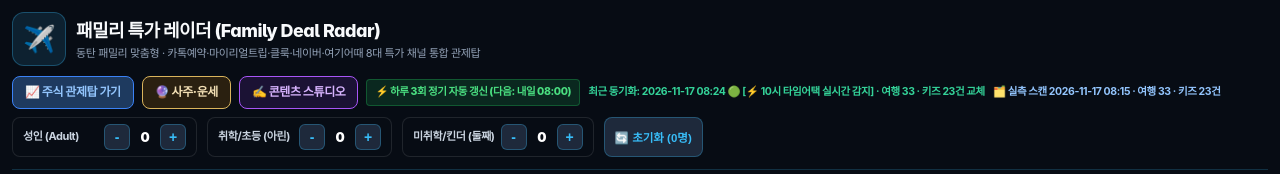
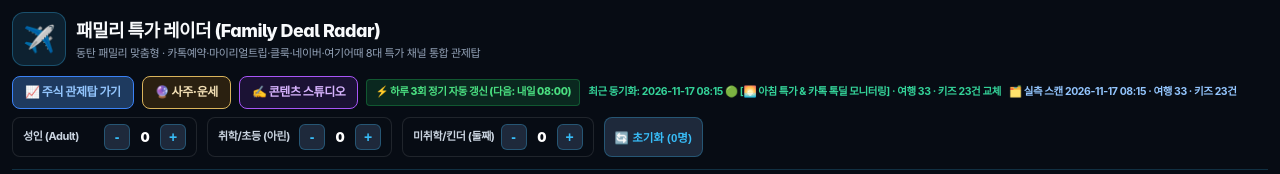
Before and after one commit to hwen21c-tech/stock-dashboard, a plain HTML site: page deals.html in a window 1280 px wide. Shown: the top 174 px of the page. Drawn offline with Linux system fonts and the light colour scheme; a web font is replaced by a local one.

Commit message:
chore(deals): 정기 스캔 동기화 2026-11-17 08:15 (동기화 뱃지 슬롯 표기 정정)

```diff
--- a/deals.html
+++ b/deals.html
@@ -754,7 +754,7 @@
       </a>
       <div id="dealsSyncWrap" style="display: flex; align-items: center; gap: 8px;">
         <span id="dealsSyncBadge" style="font-size: 10.5px; font-weight: 800; color: #4ade80; background: rgba(34,197,94,0.15); border: 1px solid rgba(34,197,94,0.3); padding: 4px 8px; border-radius: 4px;">⚡ 하루 3회 정기 자동 갱신 (다음: 내일 08:00)</span>
-        <span id="dealsLastSync" style="font-size: 10.5px; color: #34d399; font-weight:700;">최근 동기화: 2026-11-17 08:24 🟢 [⚡ 10시 타임어택 실시간 감지] · 여행 33 · 키즈 23건 교체</span>
+        <span id="dealsLastSync" style="font-size: 10.5px; color: #34d399; font-weight:700;">최근 동기화: 2026-11-17 08:15 🟢 [🌅 아침 특가 & 카톡 톡딜 모니터링] · 여행 33 · 키즈 23건 교체</span>
         <span id="dealsScanMeta" style="font-size: 10.5px; color: #93c5fd; font-weight:700;">🗂️ 실측 스캔 대기</span>
       </div>
       <div class="calc-controls">
```
